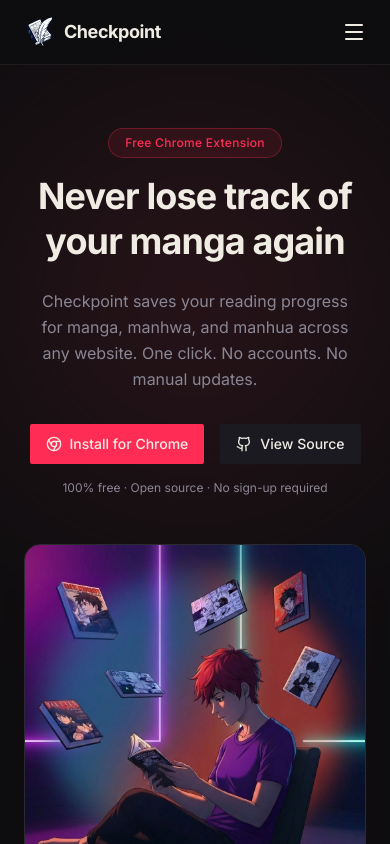
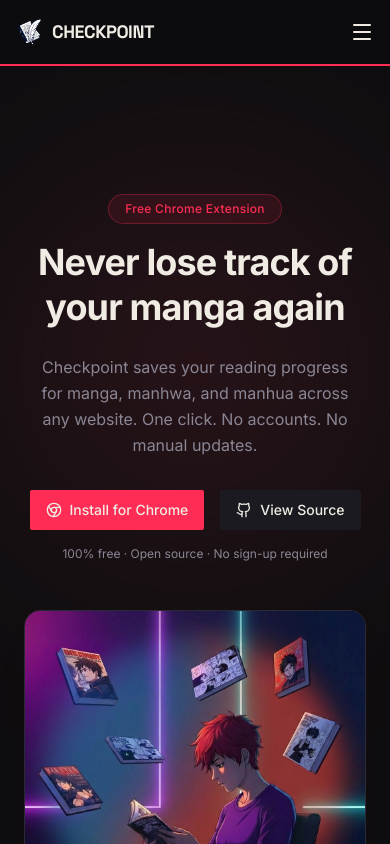
Before and after one commit to elghaied/checkpoint-website, a Next.js app: page / in a window 390 px wide. Shown: the top 844 px of the page. Built offline with nearby package versions, Linux system fonts and the light colour scheme.

Commit message:
feat: redesign header with manga styling and primary border

```diff
--- a/components/header.tsx
+++ b/components/header.tsx
@@ -1,93 +1,91 @@
 "use client"
 
 import { useState } from "react"
-import Link from "next/link"
-import { BookOpen, Menu, X } from "lucide-react"
+import Image from "next/image"
 import { Button } from "@/components/ui/button"
+import { Menu, X } from "lucide-react"
+import { cn } from "@/lib/utils"
 
 const navLinks = [
   { href: "#features", label: "Features" },
-  { href: "#how-it-works", label: "How It Works" },
   { href: "#screenshots", label: "Screenshots" },
-  { href: "#story", label: "Why Checkpoint" },
-  { href: "#contribute", label: "Contribute" },
+  { href: "#story", label: "Story" },
+  { href: "#faq", label: "FAQ" },
+  { href: "https://github.com/elghaied/checkpoint", label: "GitHub", external: true },
 ]
+
+const CHROME_STORE_URL =
+  "https://chromewebstore.google.com/detail/checkpoint/bomngiemgfgjnlpanapgbeimmihnjaka"
 
 export function Header() {
   const [mobileOpen, setMobileOpen] = useState(false)
 
   return (
-    <header className="fixed top-0 right-0 left-0 z-50 border-b border-border/50 bg-background/80 backdrop-blur-md">
-      <nav className="mx-auto flex max-w-6xl items-center justify-between px-6 py-4">
-        <Link href="/" className="flex items-center gap-2" aria-label="Checkpoint home">
-
-          <img src="/checkpoint-logo.svg" alt="Checkpoint logo" className="h-8 w-8" />
-          <span className="text-lg font-bold tracking-tight text-foreground">Checkpoint</span>
-        </Link>
+    <header className="sticky top-0 z-50 border-b-2 border-primary bg-background/90 backdrop-blur-sm">
+      <div className="mx-auto flex h-16 max-w-6xl items-center justify-between px-4">
+        {/* Logo */}
+        <a href="#" className="flex items-center gap-2">
+          <Image
+            src="/images/checkpoint-logo.png"
+            alt="Checkpoint"
+            width={28}
+            height={28}
+          />
+          <span className="font-display text-lg font-bold uppercase tracking-tight">
+            Checkpoint
+          </span>
+        </a>
 
         {/* Desktop nav */}
-        <ul className="hidden items-center gap-8 md:flex">
+        <nav className="hidden items-center gap-6 md:flex">
           {navLinks.map((link) => (
-            <li key={link.href}>
-              <Link
+            <a
+              key={link.href}
               href={link.href}
               className="text-sm text-muted-foreground transition-colors hover:text-foreground"
+              {...(link.external ? { target: "_blank", rel: "noopener noreferrer" } : {})}
             >
               {link.label}
-              </Link>
-            </li>
+            </a>
           ))}
-        </ul>
-
-        <div className="hidden md:block">
-          <Button asChild size="sm">
-            <a
-              href="https://chromewebstore.google.com/detail/checkpoint/bomngiemgfgjnlpanapgbeimmihnjaka"
-              target="_blank"
-              rel="noopener noreferrer"
-            >
-              Install Free
+          <Button asChild className={cn("manga-btn-primary h-9 px-4 text-xs")}>
+            <a href={CHROME_STORE_URL} target="_blank" rel="noopener noreferrer">
+              Add to Chrome — it&apos;s free
             </a>
           </Button>
-        </div>
+        </nav>
 
         {/* Mobile toggle */}
         <button
-          className="text-foreground md:hidden"
+          className="md:hidden text-foreground"
           onClick={() => setMobileOpen(!mobileOpen)}
-          aria-label={mobileOpen ? "Close menu" : "Open menu"}
+          aria-label="Toggle menu"
         >
-          {mobileOpen ? <X className="h-6 w-6" /> : <Menu className="h-6 w-6" />}
+          {mobileOpen ? <X size={24} /> : <Menu size={24} />}
         </button>
-      </nav>
+      </div>
 
       {/* Mobile menu */}
       {mobileOpen && (
-        <div className="border-t border-border bg-background px-6 pb-6 md:hidden">
-          <ul className="flex flex-col gap-4 pt-4">
+        <div className="border-t border-border bg-background px-4 pb-4 md:hidden">
+          <nav className="flex flex-col gap-3 pt-3">
             {navLinks.map((link) => (
-              <li key={link.href}>
-                <Link
+              <a
+                key={link.href}
                 href={link.href}
                 className="text-sm text-muted-foreground transition-colors hover:text-foreground"
                 onClick={() => setMobileOpen(false)}
+                {...(link.external ? { target: "_blank", rel: "noopener noreferrer" } : {})}
               >
                 {link.label}
-                </Link>
-              </li>
+              </a>
             ))}
-          </ul>
-          <div className="mt-4">
-            <Button asChild size="sm" className="w-full">
-              <a
-                href="https://chromewebstore.google.com/detail/checkpoint/bomngiemgfgjnlpanapgbeimmihnjaka"
-                target="_blank"
-                rel="noopener noreferrer"
-              >
-                Install Free
+            <Button asChild className={cn("manga-btn-primary mt-2 h-9 text-xs")}>
+              <a href={CHROME_STORE_URL} target="_blank" rel="noopener noreferrer">
+                Add to Chrome — it&apos;s free
               </a>
             </Button>
-          </div>
+          </nav>
         </div>
       )}
     </header>
```
Lines whose indentation alone changed are shown as unchanged.
